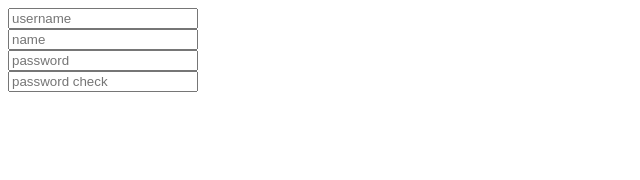
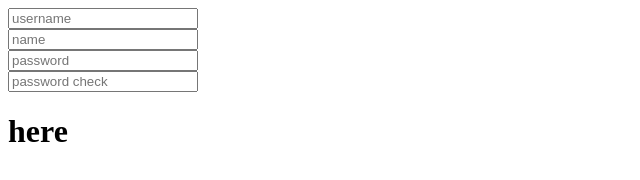
Before and after one commit to rakanishudDev/ProjectRegularExpressions, a plain HTML site: page index.html in a window 1280 px wide. Shown: the whole page, without its empty margins (0-640 px from the left). Drawn offline with Linux system fonts and the light colour scheme; no server answers.

Commit message:
Update index.html

```diff
--- a/index.html
+++ b/index.html
@@ -12,7 +12,7 @@
         <input type="text" id="personalInfo" placeholder="name">
         <input type="text" id="passwordOne" placeholder="password">
         <input type="text" id="passwordTwo" placeholder="password check">
-        <h1 id="testName"></h1>
+        <h1 id="testName">here</h1>
 
 
         </div>
```
